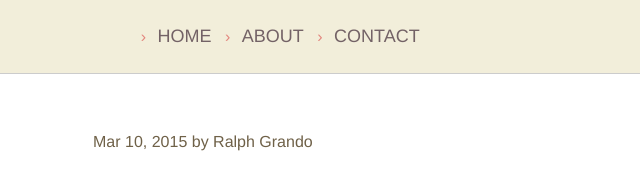
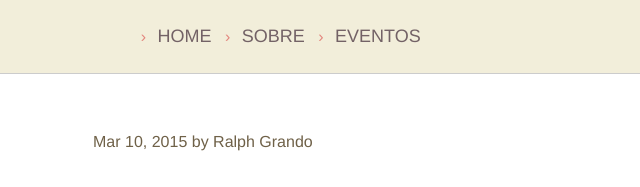
Before and after one commit to ThallysonB/Aprendendo-Bourbon, a plain HTML site: page index.html in a window 1280 px wide. Shown: the top 187 px of the page, 640-1280 px from the left. Drawn offline with Linux system fonts and the light colour scheme.

Commit message:
Links do menu modificado

```diff
--- a/index.html
+++ b/index.html
@@ -22,10 +22,10 @@
             <a href="#">Home</a>
           </li>
           <li>
-            <a href="#">About</a>
+            <a href="#author">Sobre</a>
           </li>
           <li>
-            <a href="#">Contact</a>
+            <a href="#recent-posts">Eventos</a>
           </li>
         </ul>
       </nav>
```
